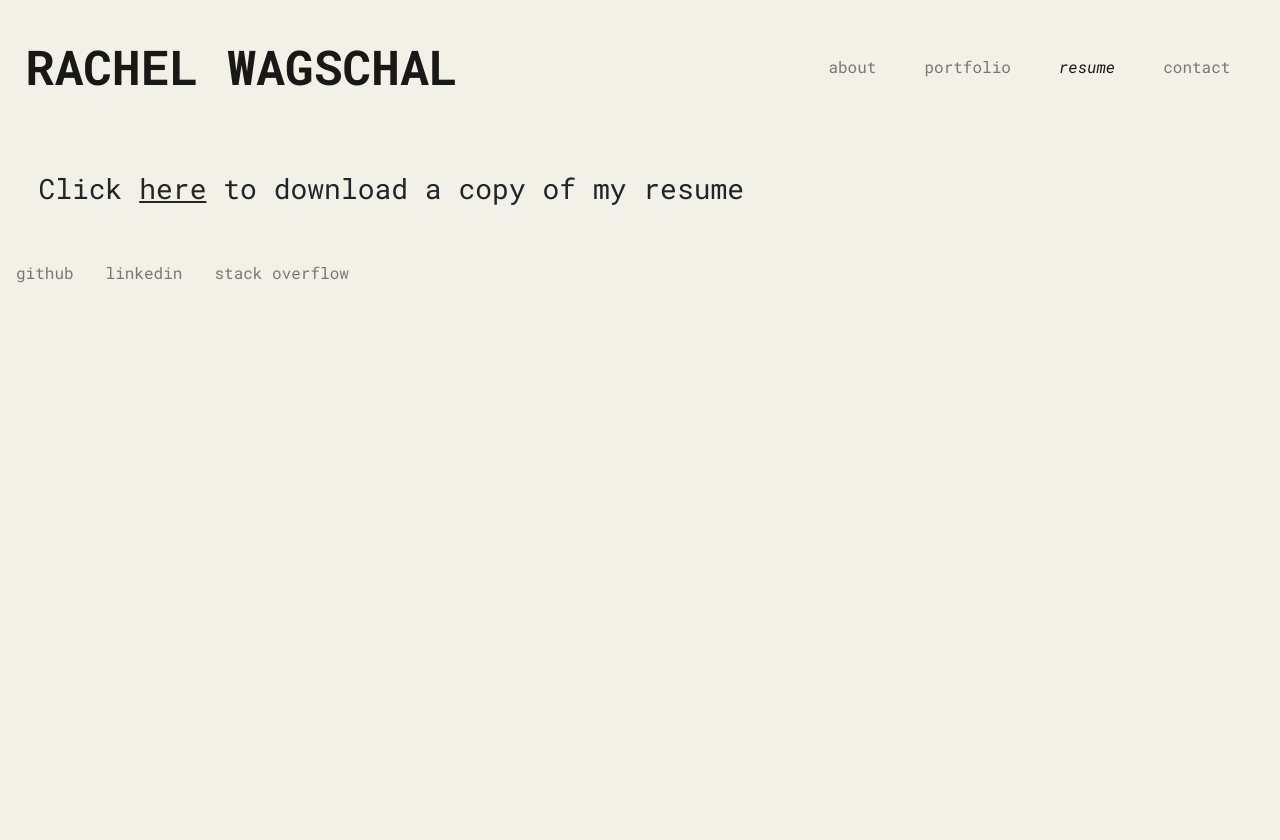
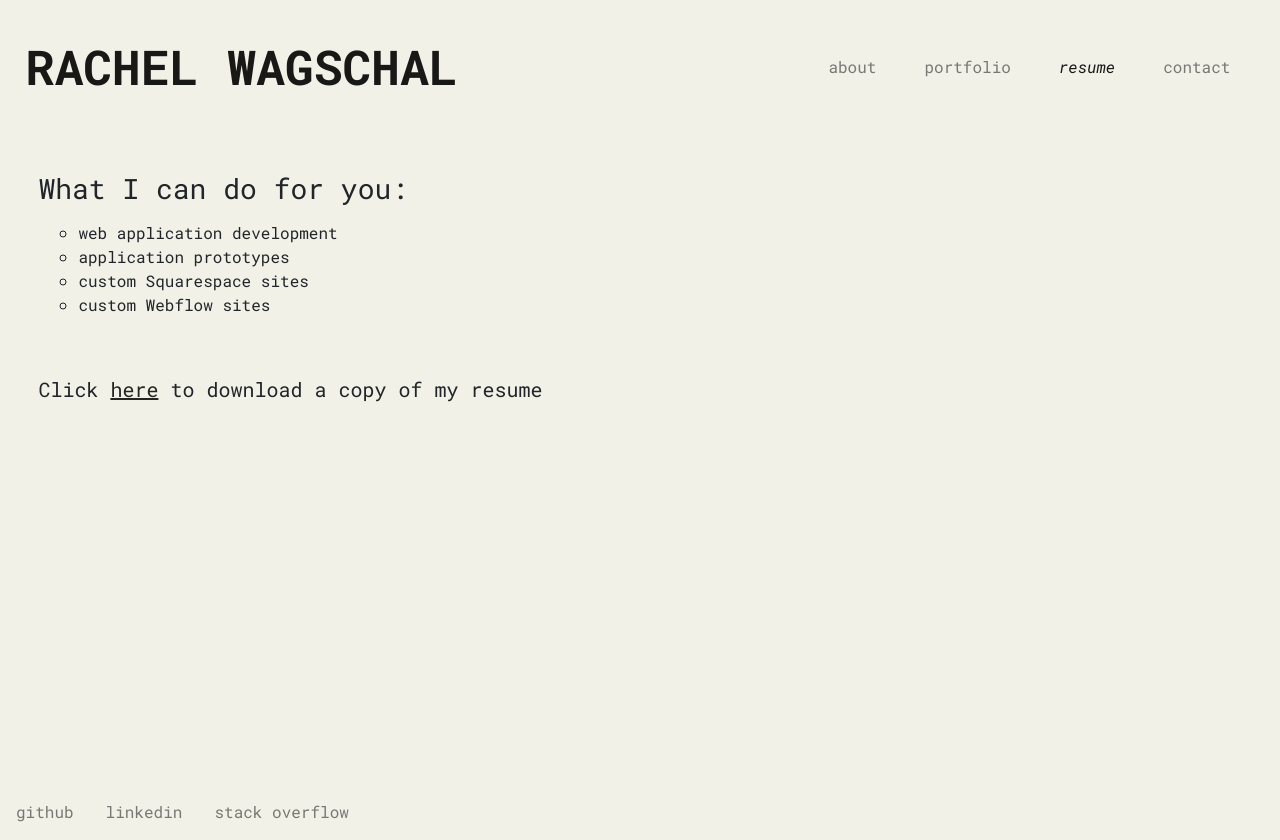
Before and after one commit to rawagschal/rawagschal.github.io, a React (Create React App) app: page /resume in a window 1280 px wide. Both pictures are taken after a click on the button "resume". Before the commit the page ends 800 px from the top, so only its background shows below. Built offline with nearby package versions, Linux system fonts and the light colour scheme; the HTML template or start-up script is replaced by a standard one.

Commit message:
footer styles

```diff
--- a/src/components/Portfolio/index.js
+++ b/src/components/Portfolio/index.js
@@ -1,6 +1,7 @@
 import React from 'react';
 import Container  from "react-bootstrap/Container";
 import Project from '../Project';
+
 
 
 export const projects = [
@@ -32,6 +33,7 @@ export const projects = [
 
 function Portfolio(projects) {
     return (
+
             <Container fluid>
                 <Project />
             </Container>
--- a/src/components/Resume/index.js
+++ b/src/components/Resume/index.js
@@ -4,8 +4,19 @@ import resume from '../../assets/RWagschal_resume.pdf';
 function Resume() {
     return(
         <section id="container-fluid" class="resume-container">
-            <h2>Click&nbsp;<a href={resume} target="blank"> here </a>&nbsp;to download a copy of my resume
-            </h2>
+            <div id="services">
+                <h2>What I can do for you:</h2>
+                <ul>
+                    <li>web application development</li>
+                    <li>application prototypes</li>
+                    <li>custom Squarespace sites</li>
+                    <li>custom Webflow sites</li>
+                </ul>
+            </div>
+            <div id="contact-info">
+                <h3>Click&nbsp;<a href={resume} target="blank"> here </a>&nbsp;to download a copy of my resume
+                </h3>
+            </div>
         </section>
     )
 }
--- a/src/index.css
+++ b/src/index.css
@@ -30,7 +30,7 @@ h2 {
 }
 
 h3 {
-  font-size: 1.5rem;
+  font-size: 1.25rem;
   font-weight: 400;
 }
 
@@ -100,7 +100,7 @@ a:hover {
 /* FOOTER */
 
 footer {
-  position: relative;
+  position: absolute;
   bottom: 0;
   left: 0;
   width: 100%;
@@ -178,8 +178,17 @@ main {
   width: 100%;
 }
 
-.resume-container h2 {
+#services {
+  flex: auto;
+}
+
+#services li {
+  list-style: circle;
+}
+
+.resume-container h3 {
   display: flex;
+  margin-top: 5%;
 }
 
 .resume-container a {
@@ -187,14 +196,10 @@ main {
 }
 
 /* CONTACT SECTION */
-/* .contact-info {
-  display: flex;
-  flex-direction: column;
-} */
 
 .contact-info li {
   display:flex;
-  margin-bottom: 2rem;
+  margin-bottom: 1rem;
 
 }
 /* button {
```
Also changed, not shown: 3 other files (tests, documents, lock files or other folders).
